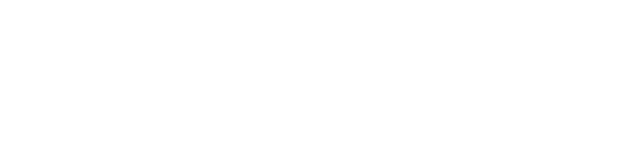
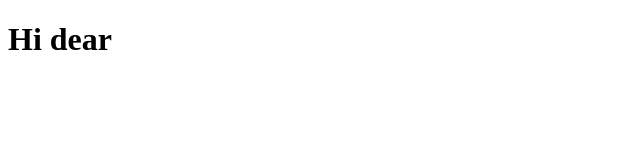
Before and after one commit to saylaakter/my-first-re-, a plain HTML site: page index.html in a window 1280 px wide. Shown: the whole page, without its empty margins (0-640 px from the left). Drawn offline with Linux system fonts and the light colour scheme.

Commit message:
add header

```diff
--- a/index.html
+++ b/index.html
@@ -7,6 +7,6 @@
     <title>Ny first git</title>
 </head>
 <body>
-
+    <h1>Hi dear</h1>
 </body>
 </html>
```
